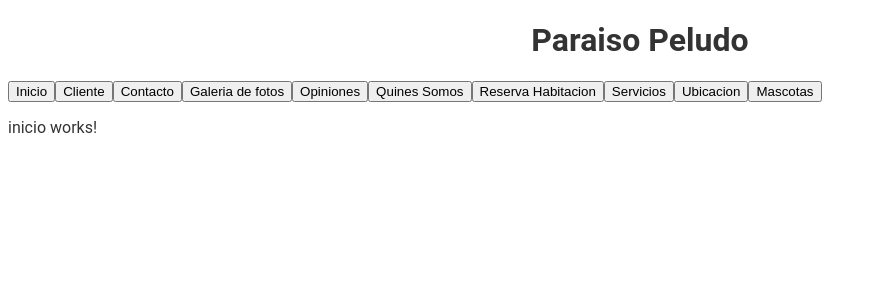
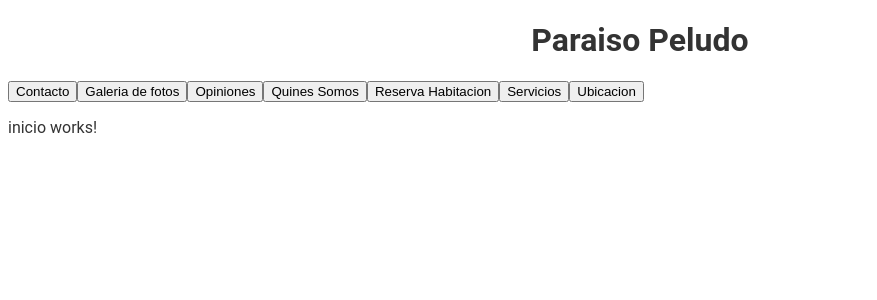
Before and after one commit to cohet3/FrontHotelMascotas, an Angular app: page /inicio in a window 1280 px wide. Shown: the top 300 px of the page, without its empty margins (0-877 px from the left). Built offline with nearby package versions, Linux system fonts and the light colour scheme.

Commit message:
borre boton inicio, cliente y mascotas

```diff
--- a/src/app/app.component.html
+++ b/src/app/app.component.html
@@ -1,11 +1,7 @@
 
   <h1>Paraiso Peludo</h1>
-<a routerLink="inicio">
-  <button class="button button2">Inicio</button>
-</a>
-<a routerLink="cliente">
-  <button class="button button2">Cliente</button>
-</a>
+
+
 <a routerLink="contacto">
   <button class="button button2">Contacto</button>
 </a>
@@ -27,7 +23,5 @@
 <a routerLink="ubicacion">
   <button class="button button2">Ubicacion</button>
 </a>
-<a routerLink="mascotas">
-  <button class="button button2">Mascotas</button>
-</a>
+
 <router-outlet />
```
